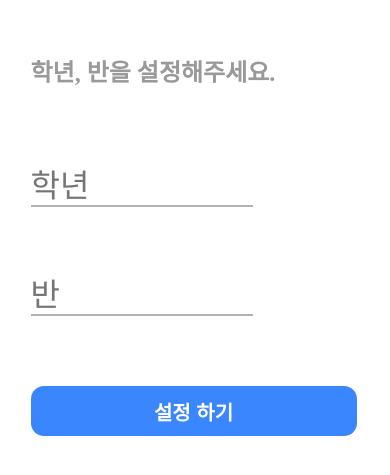
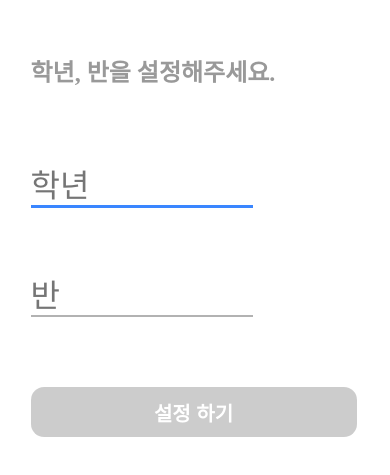
Before and after one commit to SEOKKAMONI/INJE-HighSchool-Notice, a React Native app: screen / in a window 390 px wide. Shown: the part 135-610 px from the top of the page. Built offline with nearby package versions, Linux system fonts and the light colour scheme.

Commit message:
Survey 새로운 Event 추가

```diff
--- a/components/Survey/Survey.css
+++ b/components/Survey/Survey.css
@@ -28,7 +28,15 @@ input::-webkit-inner-spin-button {
   -webkit-appearance: none;
 }
 
-.grade-input, .class-input {
+.grade-input {
+    font-size: 32px;
+    width: 222px;
+    border: none;
+    border-bottom: 3px solid #3a86ff;
+    outline: none;
+}
+
+.class-input {
     font-size: 32px;
     width: 222px;
     border: none;
@@ -36,7 +44,14 @@ input::-webkit-inner-spin-button {
     outline: none;
 }
 
-
+.class-input-focus {
+    font-size: 32px;
+    width: 222px;
+    border: none;
+    border-bottom: 3px solid #3a86ff;
+    outline: none;
+    margin-top: 70px;
+}
 
 .class-input {
     margin-top: 70px;
@@ -46,7 +61,21 @@ input::-webkit-inner-spin-button {
     position: relative;
     top: 70px;
     margin: 0 auto;
-    background-color: #3A86FF;
+    background-color: rgba(0, 0, 0, 20%);
+    border-radius: 13px;
+    width: 326px;
+    height: 50px;
+    font-size: 20px;
+    font-weight: bold;
+    border: none;
+    color: #fff;
+}
+
+.survey-btn-focus {
+    position: relative;
+    top: 70px;
+    margin: 0 auto;
+    background-color: #3a86ff;
     border-radius: 13px;
     width: 326px;
     height: 50px;
--- a/components/Survey/SurveyForm.js
+++ b/components/Survey/SurveyForm.js
@@ -5,16 +5,32 @@ import { DataContext } from "../../context/DataContext";
 import { SurveyContext } from '../../context/SurveyContext';
 
 export default function SurveyForm() {
+    const [foucus, setFocus] = useState(false);
+    const [btnFocus, setBtnFocus] = useState(false);
+
     const { grade, setGrade, Class, setClass } = useContext(DataContext);
     const { setSurvey } = useContext(SurveyContext);
 
     useEffect(() => {
-        console.log(grade);
+        if(grade > 0) {
+            setFocus(true);
+        }
     }, [grade]);
 
     useEffect(() => {
-        console.log(Class);
+        if(Class > 0) {
+            setBtnFocus(true);
+        } else {
+            setFocus(false);
+        }
     }, [Class]);
+
+    useEffect(() => {
+        setFocus(false);
+        setBtnFocus(false);
+        setClass(0);
+        setGrade(0);
+    }, [setSurvey])
 
     function onClick(e) {
         e.preventDefault();
@@ -29,7 +45,6 @@ export default function SurveyForm() {
         }
         else {
             setSurvey(true);
-            console.log(Class)
         }
     }
 
@@ -42,9 +57,9 @@ export default function SurveyForm() {
                         <input type="number" className="grade-input" onChange={e => setGrade(e.target.value)} placeholder={"학년"} />
                     </div>
                     <div className="survey-class">
-                        <input type="number" className="class-input" onChange={e => setClass(e.target.value)} placeholder={"반"} />
+                        <input type="number" className= {foucus ? "class-input-focus" : "class-input"} onChange={e => setClass(e.target.value)} placeholder={"반"} />
                     </div>
-                    <button className="survey-btn" onClick={(e) => onClick(e)}>
+                    <button className={btnFocus ? "survey-btn-focus" : "survey-btn"} onClick={btnFocus ? (e) => onClick(e) : ""}>
                         설정 하기
                     </button>
                 </form>
```
